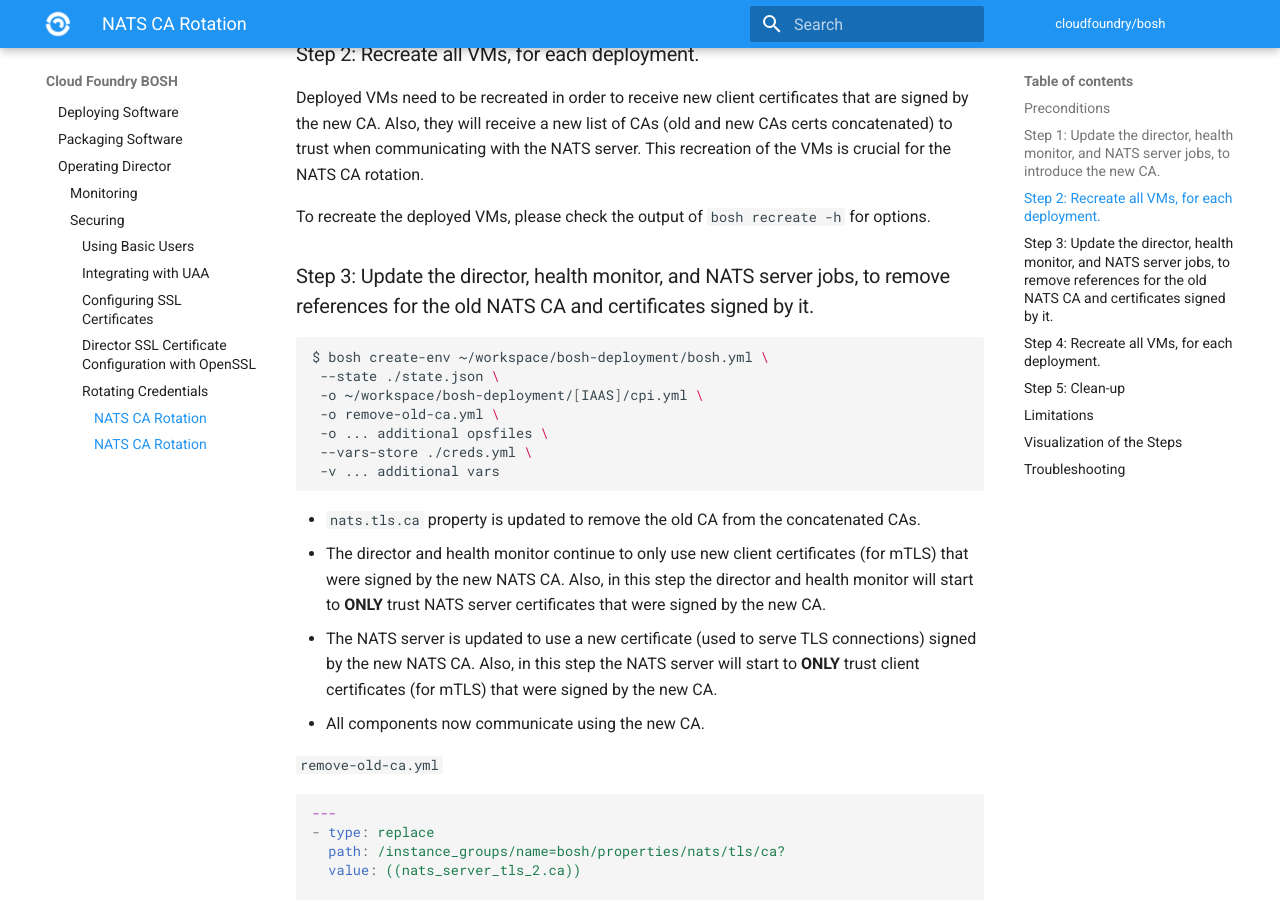
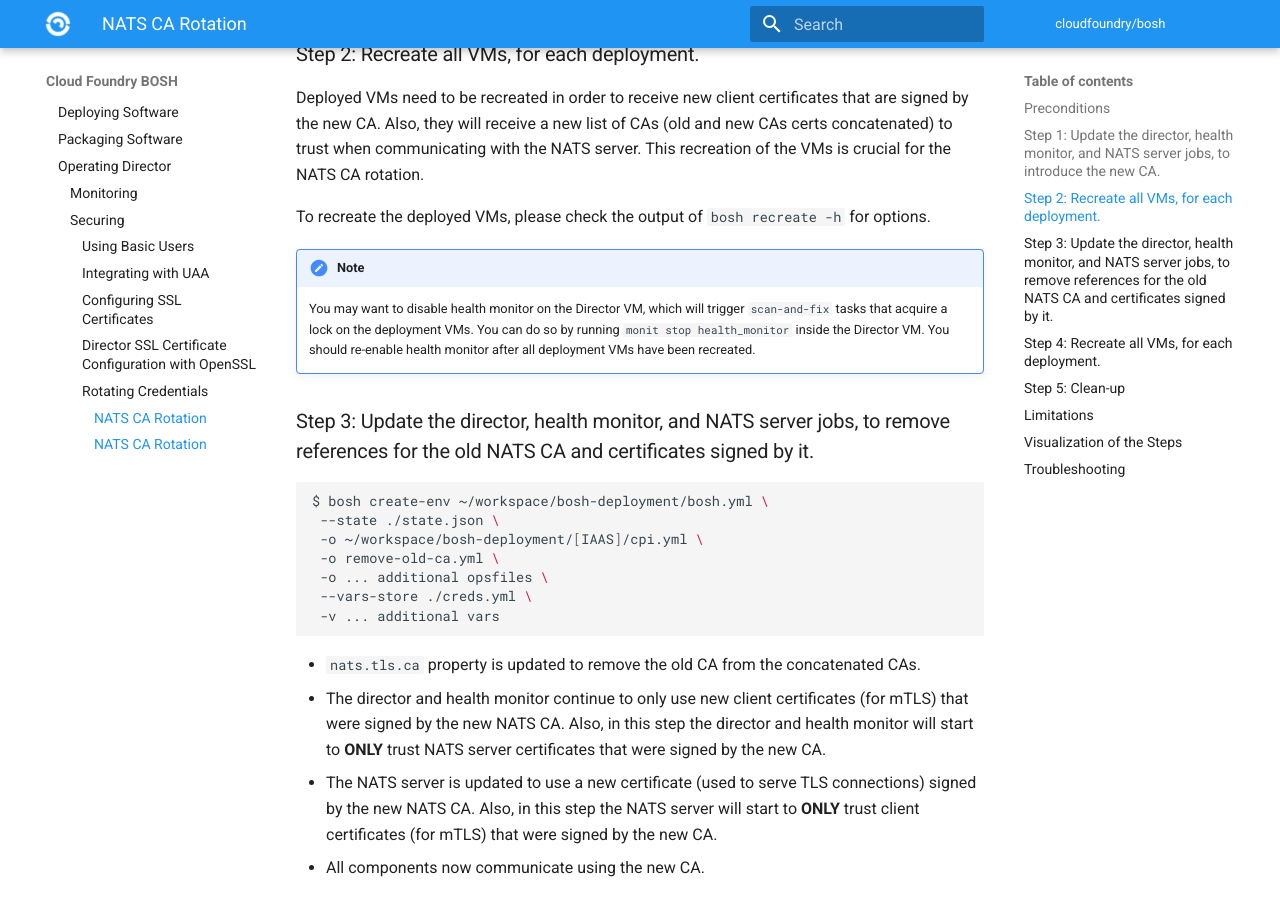
Before and after one commit to cloudfoundry/docs-bosh, an MkDocs documentation site: the page built from content/nats-ca-rotation.md, in a window 1280 px wide and 900 px high, scrolled down 2652 px. Built offline with MkDocs 1.6.1 and Material for MkDocs 9.7.7, drawn with Linux system fonts in a browser that asks for light colours; old or Windows-style settings are respelled for this version of MkDocs; some of the changed text lies outside the part shown.

Commit message:
Add note about temporarily disabling Health Monitor
[#161604063](https://www.pivotaltracker.com/story/show/161604063)

````diff
--- a/content/nats-ca-rotation.md
+++ b/content/nats-ca-rotation.md
@@ -109,6 +109,10 @@ Deployed VMs need to be recreated in order to receive new client certificates th
 
 To recreate the deployed VMs, please check the output of `bosh recreate -h` for options.
 
+!!! note
+    You may want to disable health monitor on the Director VM, which will trigger `scan-and-fix` tasks that acquire a lock on the deployment VMs.
+    You can do so by running `monit stop health_monitor` inside the Director VM. You should re-enable health monitor after all deployment VMs have been recreated.
+
 ### Step 3: Update the director, health monitor, and NATS server jobs, to remove references for the old NATS CA and certificates signed by it.
 
 ```shell
````
Also changed, not shown: other parts of content/nats-ca-rotation.md (+1 -1 lines).
